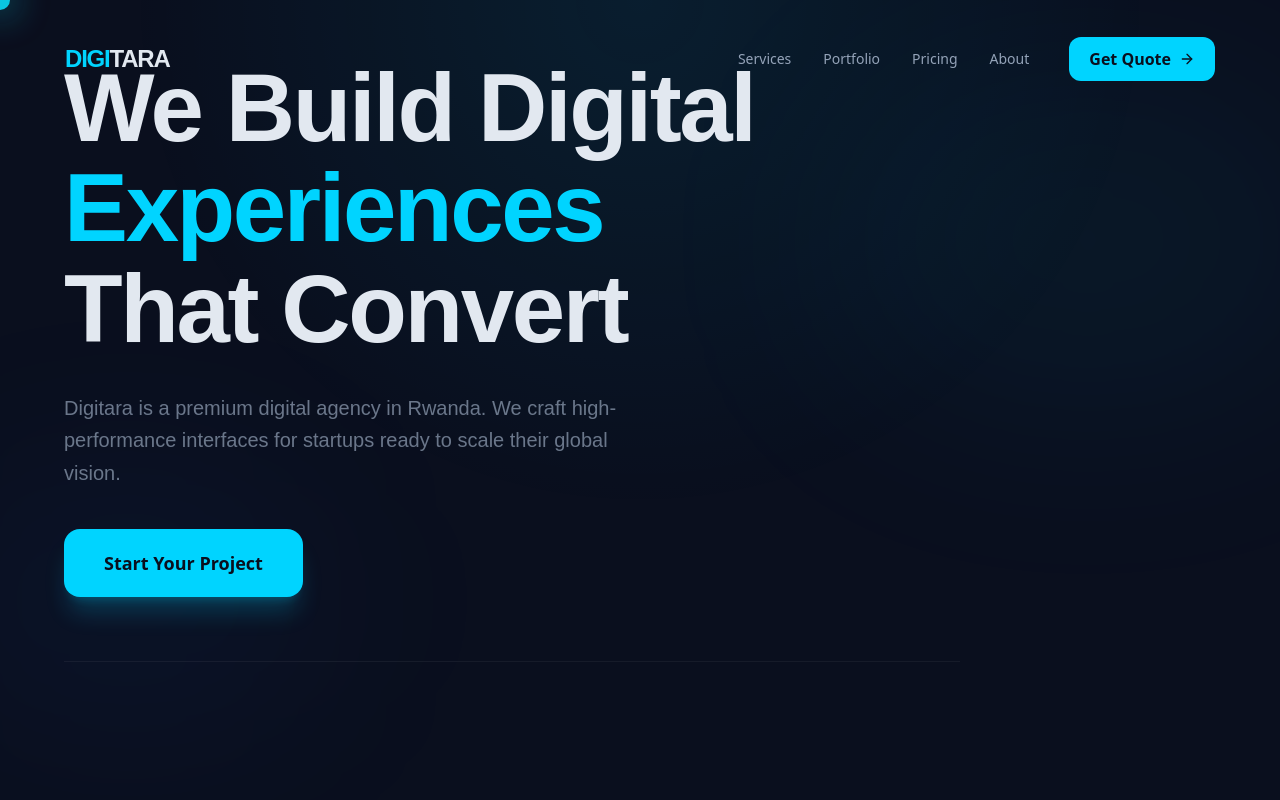
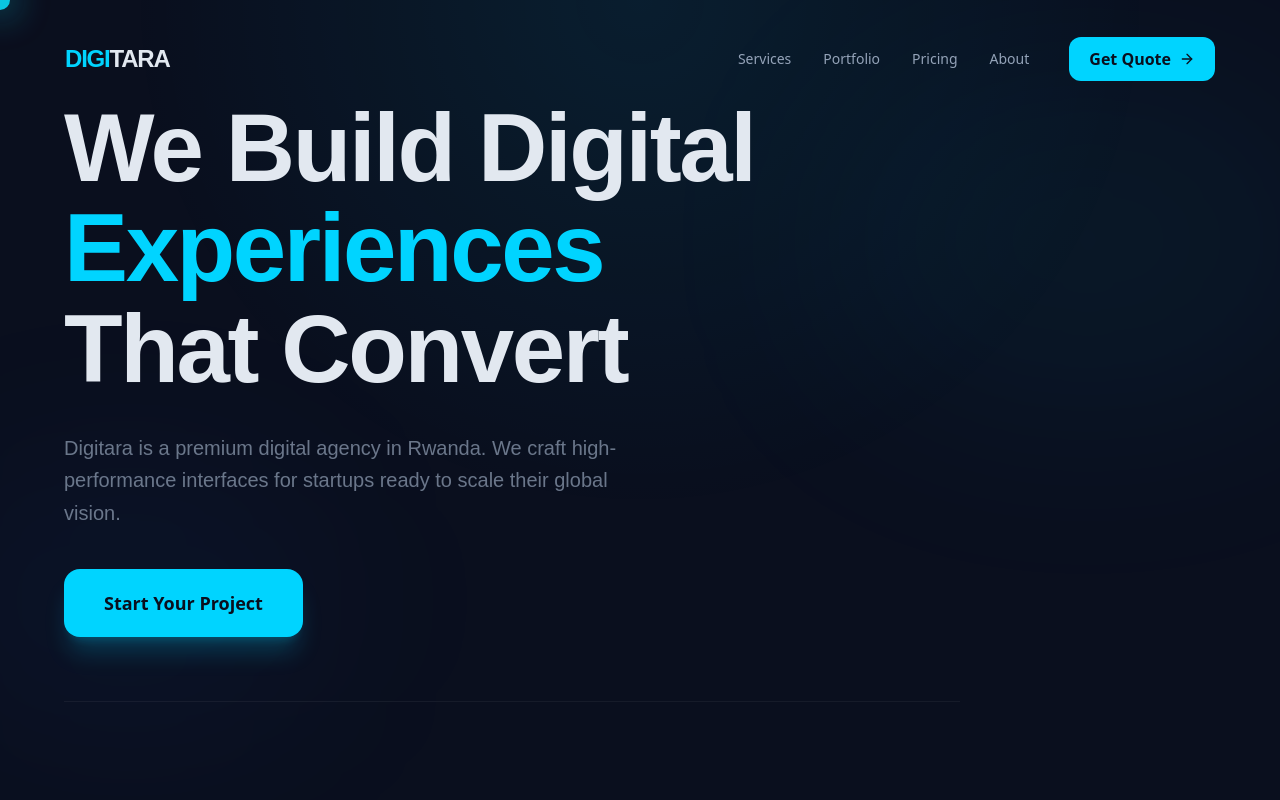
Before and after one commit to remyshingiro/Digitara, a Next.js app: page / in a window 1280 px wide. Shown: the top 800 px of the page. Built offline with nearby package versions, Linux system fonts and the light colour scheme.

Commit message:
smooth sroll to both edges

```diff
--- a/components/Hero.tsx
+++ b/components/Hero.tsx
@@ -3,11 +3,10 @@
 import MagneticButton from "./MagneticButton";
 
 export default function Hero() {
-  // 🚀 INSTANT SCROLL FUNCTION: Solves the double-click issue
   const scrollToContact = () => {
     const contactSection = document.getElementById("contact");
     if (contactSection) {
-      const offset = 80; // Buffer for Navbar
+      const offset = 80;
       const bodyRect = document.body.getBoundingClientRect().top;
       const elementRect = contactSection.getBoundingClientRect().top;
       const elementPosition = elementRect - bodyRect;
@@ -21,9 +20,10 @@
   };
 
   return (
-    <section className="relative min-h-[85vh] lg:min-h-screen flex items-center overflow-hidden pt-24 pb-12 md:pt-32 lg:pt-0">
+    // 🚀 FIXED: Increased large screen padding (lg:pt-32) and ensured it doesn't overlap navbar
+    <section className="relative min-h-screen flex items-center overflow-hidden pt-32 pb-12 md:pt-40 lg:pt-20">
 
-      {/* 🚀 PREMIUM BACKGROUND */}
+      {/* PREMIUM BACKGROUND */}
       <div className="absolute inset-0 z-0 pointer-events-none">
         <div className="absolute top-[10%] right-[-5%] w-[40%] h-[40%] bg-accent-cyan/10 blur-[120px] rounded-full animate-pulse" />
         <div className="absolute bottom-[10%] left-[-5%] w-[30%] h-[30%] bg-blue-500/5 blur-[100px] rounded-full" />
@@ -36,7 +36,7 @@
             animate={{ opacity: 1, y: 0 }}
             transition={{ duration: 0.8, ease: [0.16, 1, 0.3, 1] }}
           >
-            {/* 🚀 REFINED TYPOGRAPHY */}
+            {/* 🚀 FIXED: Removed the 54xl typo. Changed to lg:text-8xl for a crisp large-screen look */}
             <h1 className="text-[2.8rem] leading-[1.05] md:text-6xl lg:text-8xl font-bold font-clash text-text-primary tracking-tight">
               We Build Digital <br />
               <span className="text-accent-cyan inline-block">Experiences</span> <br />
@@ -49,7 +49,6 @@
             </p>
 
             <div className="mt-10">
-              {/* 🚀 THE SINGLE CTA: Removed secondary button for faster conversion */}
               <MagneticButton>
                 <button
                   type="button"
@@ -68,7 +67,7 @@
             transition={{ delay: 1, duration: 1 }}
             className="mt-16 pt-8 border-t border-white/5 flex flex-wrap gap-8 items-center opacity-40 grayscale"
           >
-            {/* Trust Indicators or Client Logos can go here later */}
+            {/* Trust Indicators */}
           </motion.div>
         </div>
       </div>
```
Also changed, not shown: app/portfolio/page.tsx (renamed from app/portfolio/[id]/page.tsx).
